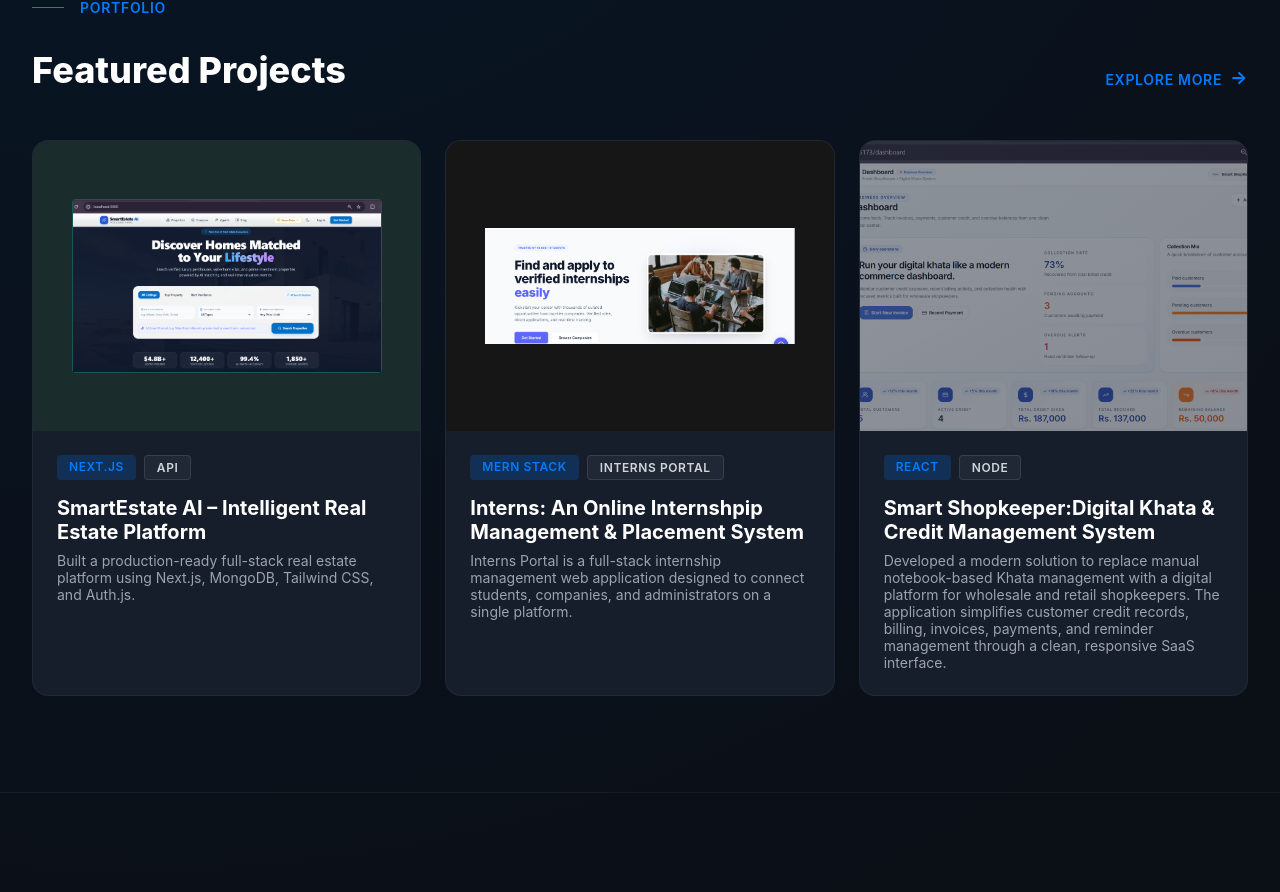
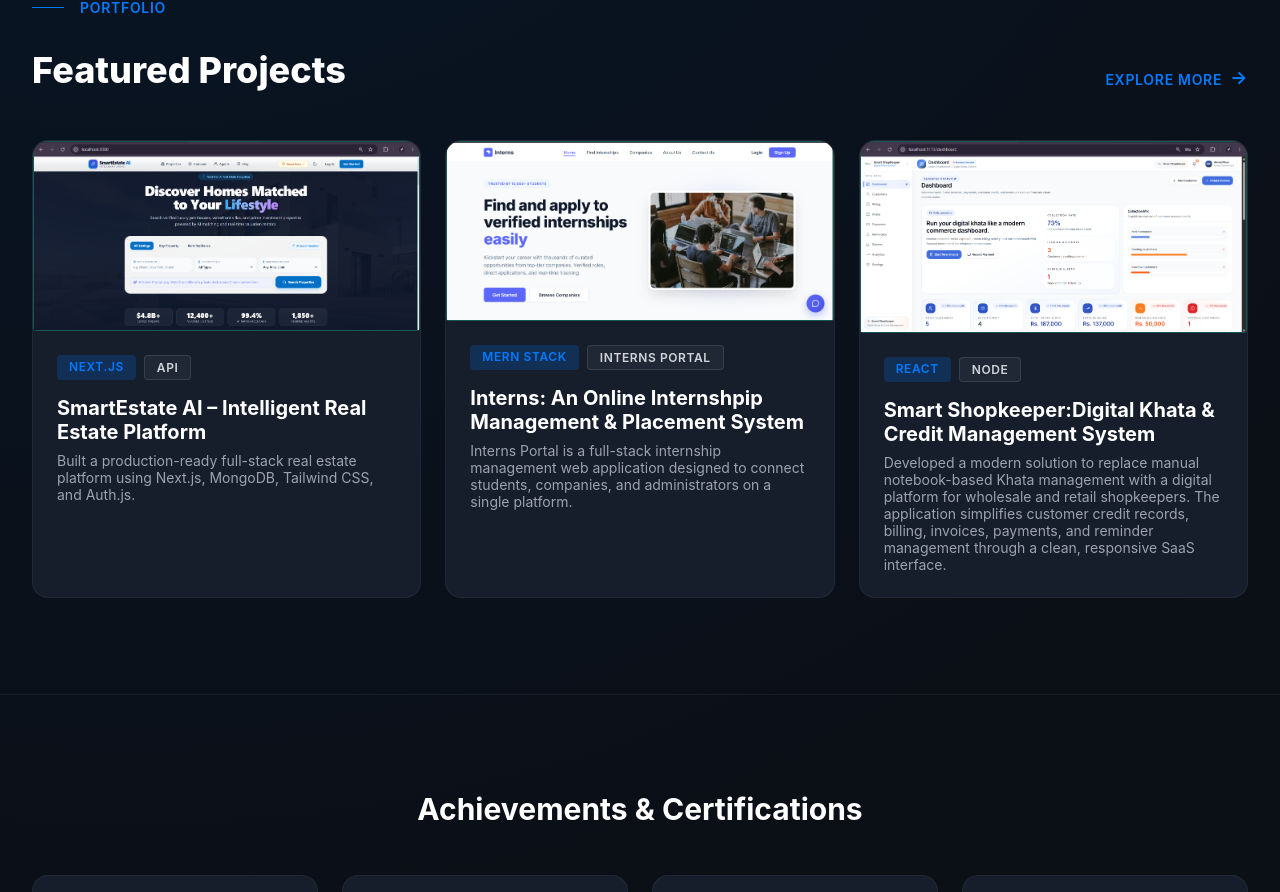
Before and after one commit to shakirwaheed037/Portfolio, a React (Vite) app in the folder frontend/: page / in a window 1280 px wide. Shown: the part 1695-2587 px from the top of the page. Built offline with nearby package versions, Linux system fonts and the light colour scheme.

Commit message:
ajdust css

```diff
--- a/frontend/src/pages/Home.jsx
+++ b/frontend/src/pages/Home.jsx
@@ -205,11 +205,11 @@ const Home = ({ onHireMeClick }) => {
 
                         {/* Project 2 */}
                         <div className="home__project-card hover-scale">
-                            <div className="home__project-image home__project-image--bg3">
-                                <div className="home__project-orb">
+                           <div className="home__project-image home__project-image--bg2">
+                                <div className="home__project-dashbg">
                                     <img
                                         src={fyp}
-                                        alt="interns platform"
+                                        alt="Interns web platform image"
                                     />
                                 </div>
                             </div>
@@ -224,12 +224,13 @@ const Home = ({ onHireMeClick }) => {
                         </div>
                         {/* Project 3*/}
                         <div className="home__project-card hover-scale">
-                            <div className="home__project-image home__project-image--bg1">
-                                <div className="home__project-image-gradient"></div>
-                                <img
-                                    src={smartshop}
-                                    alt="techcourses web platform image"
-                                />
+                        <div className="home__project-image home__project-image--bg2">
+                                <div className="home__project-dashbg">
+                                    <img
+                                        src={smartshop}
+                                        alt="Smart Shopkeeper image"
+                                    />
+                                </div>
                             </div>
                             <div className="home__project-content">
                                 <div className="home__project-tags">
--- a/frontend/src/pages/Projects.jsx
+++ b/frontend/src/pages/Projects.jsx
@@ -73,7 +73,7 @@ const Projects = () => {
       footerText: "React.js, Tailwind CSS",
       footerIcon: Layout,
       iconColor: "text-blue-500",
-      image: smartshopkeeper,
+      image: smartshop,
       githubUrl: "https://github.com/shakirwaheed037/smart-shopkeeper.git",
       liveUrl: "https://smart-shopkeeper-blue.vercel.app/",
     },
--- a/frontend/src/styles/Home.css
+++ b/frontend/src/styles/Home.css
@@ -432,7 +432,6 @@
 .home__project-card:hover { border-color: rgba(255, 255, 255, 0.2); transform: translateY(-4px); }
 
 .home__project-image {
-  aspect-ratio: 4/3;
   position: relative;
   overflow: hidden;
 }
@@ -440,14 +439,11 @@
 .home__project-image--bg2 { background-color: #1a2c2b; display: flex; align-items: center; justify-content: center; }
 .home__project-image--bg3 { background-color: #161616; display: flex; align-items: center; justify-content: center; }
 
-.home__project-image-gradient {
-  position: absolute; inset: 0; background: linear-gradient(to bottom right, rgba(31, 41, 55, 0.5), rgba(17, 24, 39, 0.5));
-}
+
 .home__project-image img { width: 100%; height: 100%; object-fit: cover; }
 .home__project-dashbg {
-  width: 80%; height: 60%; border: 1px solid rgba(20, 184, 166, 0.3); border-radius: 0.25rem; background-color: rgba(19, 78, 74, 0.1); display: flex;
+  width: 100%; height: 100%; border: 1px solid rgba(20, 184, 166, 0.3); border-radius: 0.25rem; background-color: rgba(19, 78, 74, 0.1); display: flex;
 }
-.home__project-orb { width: 80%; height: 40%; border-radius: 9999px; background-color: rgba(75, 85, 99, 0.2); display: flex; }
 
 .home__project-content { padding: 1.5rem; }
 .home__project-tags { display: flex; flex-wrap: wrap; gap: 0.5rem; margin-bottom: 1rem; }
```
